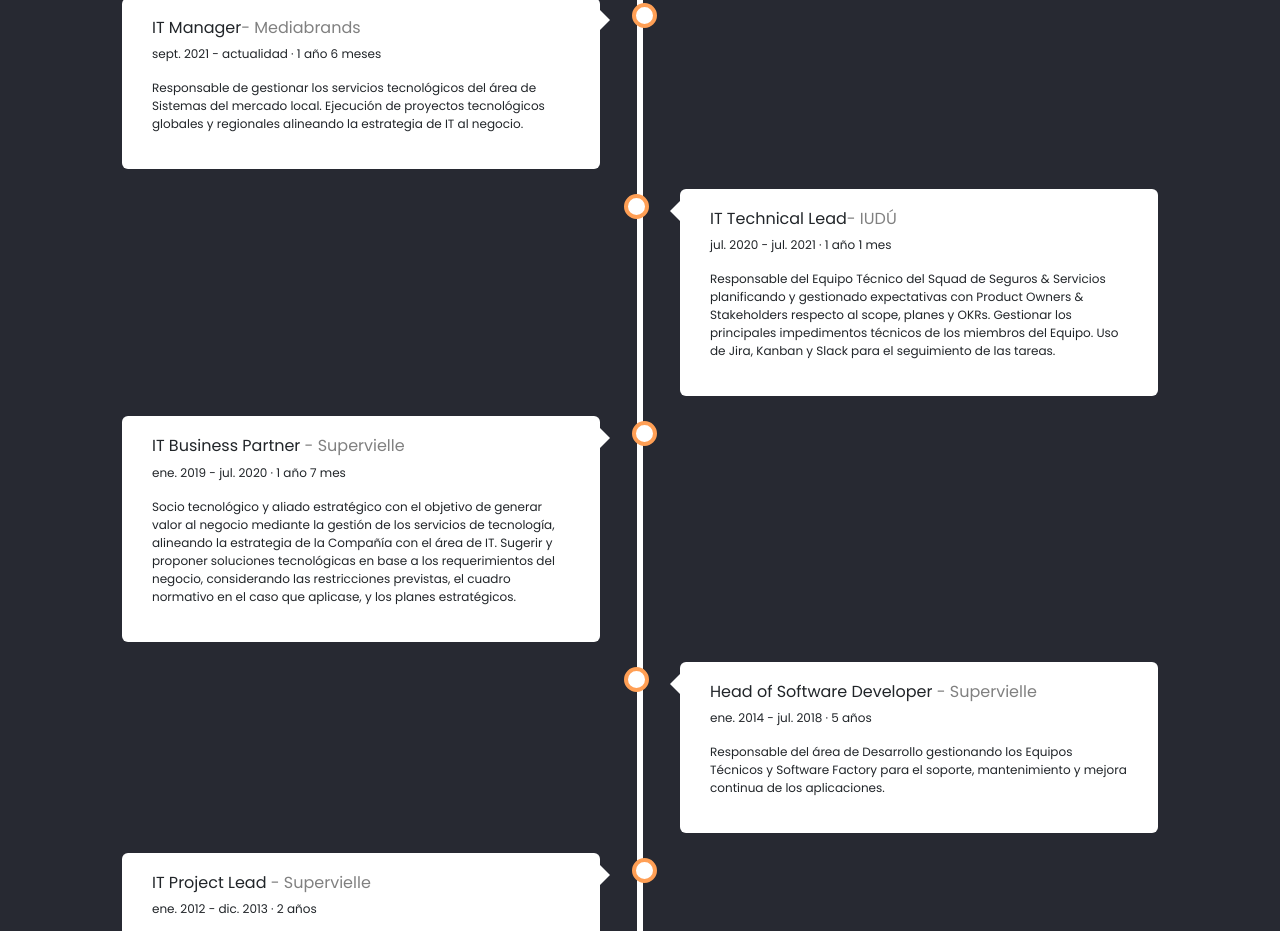
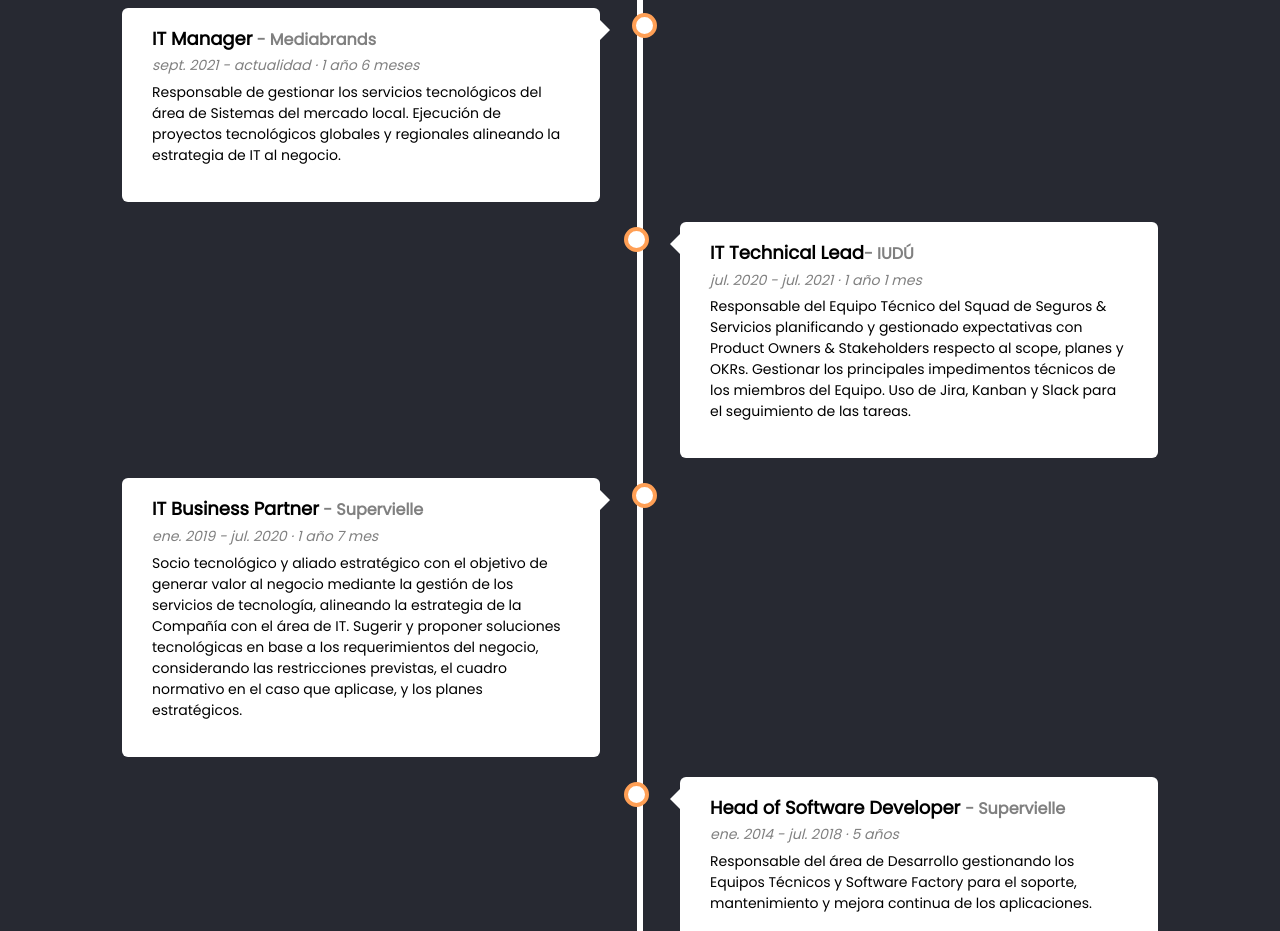
Before and after one commit to leonardo-santucho/coder-web-my-profile, a website: page pages/career.html in a window 1280 px wide. Shown: the part 201-1132 px from the top of the page. Drawn offline with nearby package versions, Linux system fonts and the light colour scheme; files whose address does not match are found by name.

Commit message:
continue working on contact-me and career page

```diff
--- a/pages/career.html
+++ b/pages/career.html
@@ -47,9 +47,9 @@
             <div class="timeline">
                 <div class="container1 left">
                 <div class="content">
-                    <h3>IT Manager<span>- Mediabrands</span></h3>
-                    <p class="">sept. 2021 - actualidad · 1 año 6 meses</p>
-                    <p class="">Responsable de gestionar los servicios tecnológicos del área de Sistemas del mercado local.
+                    <h2>IT Manager<span> - Mediabrands</span></h2>
+                    <h3>sept. 2021 - actualidad · 1 año 6 meses</h3>
+                    <p>Responsable de gestionar los servicios tecnológicos del área de Sistemas del mercado local.
                     Ejecución de proyectos tecnológicos globales y regionales alineando la estrategia de IT al negocio.
                     </p>
                     <!-- <p class=""><em>Aptitudes: </em>Team Building · Office365 · SharePoint · Asana · Microsoft Azure · Problem Solving · IT Strategy · IT Transformation · Negotation · Cloud Computing · IT Service Management · Team Leadership</p> -->
@@ -57,8 +57,8 @@
                 </div>
                 <div class="container1 right">
                 <div class="content">
-                    <h3>IT Technical Lead<span>- IUDÚ</span></h2>
-                    <p>jul. 2020 - jul. 2021 · 1 año 1 mes</p>
+                    <h2>IT Technical Lead<span>- IUDÚ</span></h2>
+                    <h3>jul. 2020 - jul. 2021 · 1 año 1 mes</h3>
                     <p>Responsable del Equipo Técnico del Squad de Seguros & Servicios planificando y gestionado expectativas con Product Owners & Stakeholders respecto al scope, planes y OKRs.
                     Gestionar los principales impedimentos técnicos de los miembros del Equipo. Uso de Jira, Kanban y Slack para el seguimiento de las tareas.
                     <!-- <p class="aptitudes"><em>Aptitudes: </em>Leadership Development · Agile Project Management · Requirements Analysis · Incident Management · Team Motivation · AGILE · Scrum · Software Architecture · Slack · Kanban · Project Management · Agile Leadership · JIRA · Trello</p> -->
@@ -66,8 +66,8 @@
                 </div>
                 <div class="container1 left">
                 <div class="content">
-                    <h3>IT Business Partner<span> - Supervielle</span></h2>
-                    <p>ene. 2019 - jul. 2020 · 1 año 7 mes</p>
+                    <h2>IT Business Partner<span> - Supervielle</span></h2>
+                    <h3>ene. 2019 - jul. 2020 · 1 año 7 mes</h3>
                     <p>Socio tecnológico y aliado estratégico con el objetivo de generar valor al negocio mediante la gestión de los servicios de tecnología, alineando la estrategia de la Compañía con el área de IT.
                         Sugerir y proponer soluciones tecnológicas en base a los requerimientos del negocio, considerando las restricciones previstas, el cuadro normativo en el caso que aplicase, y los planes estratégicos.
                     <!-- <p class="aptitudes"><em>Aptitudes: </em>Agile Project Management · Requirements Analysis · Incident Management · Agile Methodologies · Software Solution Assessments · Project Management · Agile Leadership</p> -->
@@ -75,16 +75,16 @@
                 </div>
                 <div class="container1 right">
                 <div class="content">
-                    <h3>Head of Software Developer <span> - Supervielle</span></h2>
-                    <p>ene. 2014 - jul. 2018 · 5 años</p>
+                    <h2>Head of Software Developer <span> - Supervielle</span></h2>
+                    <h3>ene. 2014 - jul. 2018 · 5 años</h3>
                     <p>Responsable del área de Desarrollo gestionando los Equipos Técnicos y Software Factory para el soporte, mantenimiento y mejora continua de los aplicaciones.</p>
                     <!-- <p class="aptitudes"><em>Aptitudes: </em>Team Building · Leadership Development · Agile Project Management · Requirements Analysis · Incident Management · Agile Methodologies · ITIL · Budget management · Internal Audits · .NET Framework · Project Management · SQL · Oracle</p> -->
                 </div>
                 </div>
                 <div class="container1 left">
                 <div class="content">
-                    <h3>IT Project Lead<span> - Supervielle</span></h2>
-                    <p>ene. 2012 - dic. 2013 · 2 años</p>
+                    <h2>IT Project Lead<span> - Supervielle</span></h2>
+                    <h3>ene. 2012 - dic. 2013 · 2 años</h3>
                     <p>Responsable de Equipo técnico y gestión  de Software Factory para soporte, mantenimiento y mejora continua de aplicaciones.
                         Análisis, Diseño y Definición de Arquitectura de Sistemas Informáticos.
                     </p>
@@ -93,8 +93,8 @@
                 </div>
                 <div class="container1 right">
                 <div class="content">
-                    <h3>IT Project Lead<span> - Tarjeta Automatica</span></h2>
-                    <p>feb. 2016 - ene. 2012 · 6 años</p>
+                    <h2>IT Project Lead<span> - Tarjeta Automatica</span></h2>
+                    <h3>feb. 2016 - ene. 2012 · 6 años</h3>
                     <p>Responsable de Desarrollo de Software en cual lideré un Equipo de Trabajo para la migración del Core de Tarjeta de Crédito con procesamiento propio.
                         Gestión de Proyectos, relevamiento y seguimiento de Proyectos con clientes internos de distintas áreas, Planificación de tareas, elaboración y ejecución de Plan de Proyectos.</p>
                     <!-- <p class="aptitudes"><em>Aptitudes: </em>Requirements Analysis · Software Devolpment · .NET Framework · ASP.NET · C# · SQL Server Integration Services (SSIS) · Transact-SQL (T-SQL) · Project Management · SQL · VB.NET · .NET framework · Visual Basic .NET (NET)</p>hum, vim ea mazim fierent detracto. Ea quis iuvaret expetendis his, te elit voluptua dignissim per, habeo iusto primis ea eam.</p> -->
@@ -102,8 +102,8 @@
                 </div>
                 <div class="container1 left">
                     <div class="content">
-                        <h3>Software Developer<span> - Intelektron</span></h2>
-                        <p>jun. 2005 - dic. 2006 · 1 año 7 meses</p>
+                        <h2>Software Developer<span> - Intelektron</span></h2>
+                        <h3>jun. 2005 - dic. 2006 · 1 año 7 meses</h3>
                         <p>Análisis y desarrollo de software orientados a brindar soluciones de control de accesos y asistencia utilizando herramientas de programación; Visual Basic 6.0 y SQL Server.</p>
                     <!-- <p class="aptitudes"><em>Aptitudes: </em>Aptitudes: Requirements Analysis · Software Devolpment · Documentation · Crystal Reports · QA · Problem Solving · Microsoft SQL Server · SQL · Visual Basic</p> -->
                     </div>
--- a/scss/_career.scss
+++ b/scss/_career.scss
@@ -4,9 +4,7 @@
 .card-career {
 
     h1 {
-        font-family: $font-family, sans-serif;
-        color: $font-color-white;
-        font-weight: 100;
+        @include title($font-family, $font-color-white, 48px, 800, normal);
         text-align: center;
         padding: 10px;
     }
@@ -24,17 +22,23 @@
             position: relative;
             border-radius: 6px;
 
-            h3 {
-                font-family: $font-family, sans-serif;
-                font-size: 16px;
+            h2 {
+              @include title($font-family, $font-color-black, 18px, bold, normal);
+
                 span {
-                    color: gray;
+                  @include title($font-family, $font-color-grey, 16px, none, normal);
                 }
               }
 
+            h3 {
+              @include title($font-family, $font-color-grey, 14px, none, italic);
+            }
+
             p {
-                font-family: Poppins, sans-serif;
-                font-size: 12px;
+
+                // font-family: Poppins, sans-serif;
+                // font-size: 12px;
+                @include text($font-family, $font-color-black, 14px, 300, normal);
             }
 
         }
@@ -122,6 +126,7 @@
 /* Fix the circle for containers on the right side */
 .right::after {
   left: -16px;
+  //  left: -12px;
 }
 
 
--- a/scss/_contactme.scss
+++ b/scss/_contactme.scss
@@ -100,3 +100,9 @@
       grid-template-areas: "contact-me" "name" "email" "phone" "subject" "message" "button";
     }
   }
+
+.gradiente{
+  width: 100%;
+  height: 100%;
+  background-image: radial-gradient(circle, gray, black);
+}
--- a/scss/_extend.scss
+++ b/scss/_extend.scss
@@ -9,8 +9,3 @@
     margin: 5px;
     cursor: pointer;
 }
-
-// .button {
-//     @extend % button;
-//     background-color: black;
-// }
--- a/scss/_footer.scss
+++ b/scss/_footer.scss
@@ -6,7 +6,6 @@
     flex-wrap: wrap; /* va a saltar de linea cuando se quede sin espacio */
     justify-content: space-around;
     align-items: center;
-    background-color: #272932;
     margin: 20px;
     position: relative;
     left: 0;
@@ -14,7 +13,6 @@
 
     /* uso de BEM con el footer */
     .footer__copyright {
-        background-color: #272932;
         font-size: 18px;
         color: whitesmoke;
         text-align: center;
@@ -23,7 +21,6 @@
     }
 
     .footer__network {
-        background-color: #272932;
         font-size: 24px;
         }
 
--- a/scss/_mixin.scss
+++ b/scss/_mixin.scss
@@ -17,3 +17,31 @@
     margin: 5px;
     cursor: pointer;
 }
+
+@mixin label($bg-color, $font-color, $font-size, $font-weight, $width, $height) {
+    background-color: $bg-color;
+    color: $font-color;
+    font-size: $font-size;
+    font-weight: $font-weight;
+    width: $width;
+    height: $height;
+    padding: 0px;
+    margin-top: 10px;
+    margin-bottom: 5px;
+}
+
+@mixin title($font-family, $font-color, $font-size, $font-weight, $style) {
+    font-family: $font-family;
+    color: $font-color;
+    font-size: $font-size;
+    font-weight: $font-weight;
+    font-style: $style;
+}
+
+@mixin text($family, $color, $size, $weight, $style) {
+    font-family: $family;
+    color: $color;
+    font-size: $size;
+    font-weight: $weight;
+    font-style: $style;
+}
--- a/scss/_presentation.scss
+++ b/scss/_presentation.scss
@@ -83,6 +83,6 @@
 
   .card-skills {
     label {
-      color: #FFFFFF;
+      @include label (none, white, 14px, none, none, none);
     }
   }
--- a/scss/_variables.scss
+++ b/scss/_variables.scss
@@ -2,6 +2,7 @@
 $bg-color:#272932;
 $font-color-white: whitesmoke;
 $font-color-grey: grey;
+$font-color-black: black;
 $font-family: Poppins;
 $font-size-p: 16px;
 $font-color-p: grey;
```
Also changed, not shown: index.html (+15 -15 lines), pages/contact-me.html (+2 -2 lines), css/styles.css, 1 other file.
